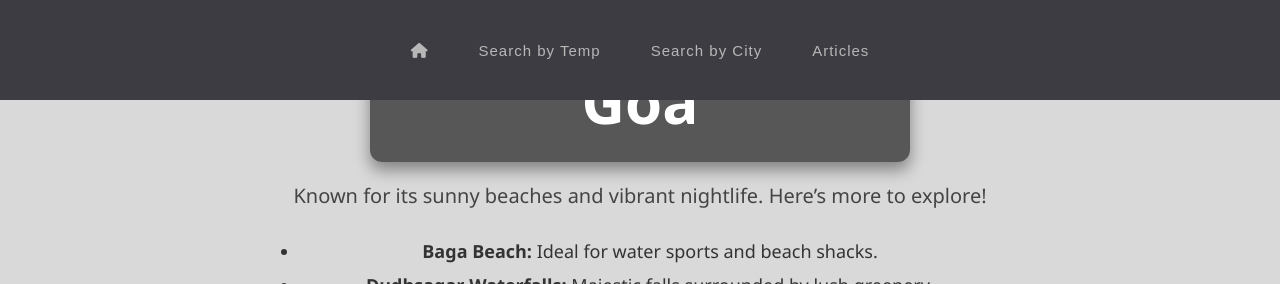
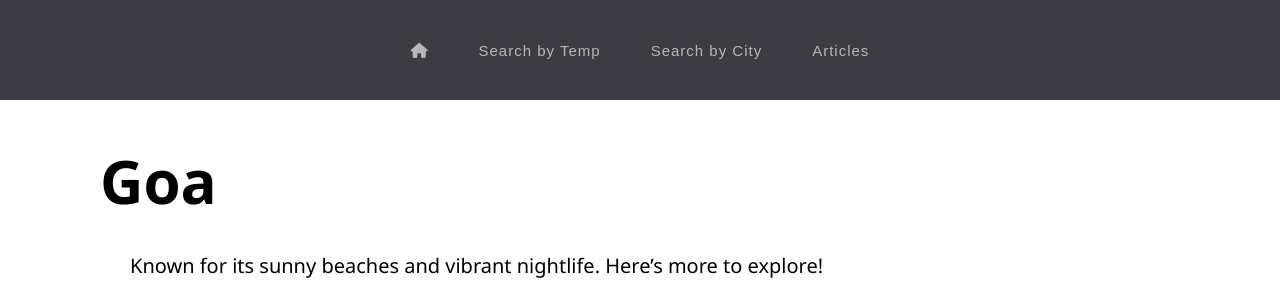
Before and after one commit to cs23-b/Travel-planner, a Flask app: page /goa in a window 1280 px wide. Shown: the top 284 px of the page. Run offline with Flask 3, Linux system fonts and the light colour scheme.

Commit message:
edited base.html

```diff
--- a/templates/goa.html
+++ b/templates/goa.html
@@ -3,41 +3,43 @@
 {% block head %}
 <title>Goa</title>
 <style>
+    .article-container {
+        max-width: 800px;
+        margin-left: 60px; /* Adjust as needed */
+        margin-right: auto;
+        padding: 20px;
+    }
     body {
         margin: 0;
+        padding-top: 100px; /* Adjust this to match your navbar height */
         font-family: 'Segoe UI', Tahoma, Geneva, Verdana, sans-serif;
-        background: #f2f2f2;
-        color: #333;
+        background: #ffffff;
+        color: black;
     }
-
     .overlay {
         position: absolute;
         top: 0; left: 0;
         width: 100%;
         height: 100%;
-        background: rgba(0,0,0,0.1); /* light overlay */
+        background: rgb(255, 255, 255); /* light overlay */
         z-index: -1;
     }
 
     h1 {
-        text-align: center;
+        text-align: left;
         font-size: 60px;
-        margin: 40px 0 20px;
-        color: #fff;
-        background: rgba(0, 0, 0, 0.6);
+
+        color: #000000;
         padding: 20px;
-        border-radius: 12px;
         max-width: 500px;
-        margin-left: auto;
-        margin-right: auto;
-        box-shadow: 0 8px 16px rgba(0, 0, 0, 0.4);
+        margin: 0;
     }
 
     p {
-        text-align: center;
+        text-align: left;
         font-size: 20px;
         margin: 10px auto 30px;
-        color: #444;
+        color: #000000;
         max-width: 700px;
     }
 
@@ -49,7 +51,7 @@
     }
 
     ul li {
-        margin: 10px 0;
+        margin: 0px ;
     }
 
     .gallery {
@@ -75,7 +77,7 @@
     .link-btn {
         display: inline-block;
         padding: 12px 25px;
-        background-color: #007BFF;
+        background-color: #7e7e7e;
         color: white;
         text-decoration: none;
         border-radius: 8px;
@@ -91,10 +93,9 @@
     }
 </style>
 {% endblock %}
-
 {% block body %}
 <div class="overlay"></div>
-
+    <div class="article-container">
         <h1>Goa</h1>
         <p>Known for its sunny beaches and vibrant nightlife. Here’s more to explore!</p>
 
@@ -107,6 +108,7 @@
             <img src="https://im.whatshot.in/img/2020/Oct/istock-1157048446-1602065185.jpg" alt="Baga Beach">
             <img src="https://blogger.googleusercontent.com/img/b/R29vZ2xl/AVvXsEiK7CdaPCJ4hBO7ZVoVtczsqp4QGw46PJz7xIgaKGDVxX1vKbqHa0ekc53UFo61kIW1XzusOeZOVmyS6AQ3H1rBwLpBMJE-7xZ6Fm-3OKUtUQ8urZ9fjTp9SOD_2-8s5MH2PEsviWQB1Qg/s1600/DUDHSAGAR+(1).jpg" alt="Dudhsagar Waterfalls">
         </div>
+    </div>
+    <a href="{{ url_for('Articles')}}" class="link-btn">Back to Articles</a>
 
-<a href="{{ url_for('goa')}}" class="link-btn"></a>
 {% endblock %}
```
Also changed, not shown: templates/Articles.html (+26 -5 lines). Lines whose indentation alone changed are shown as unchanged.
